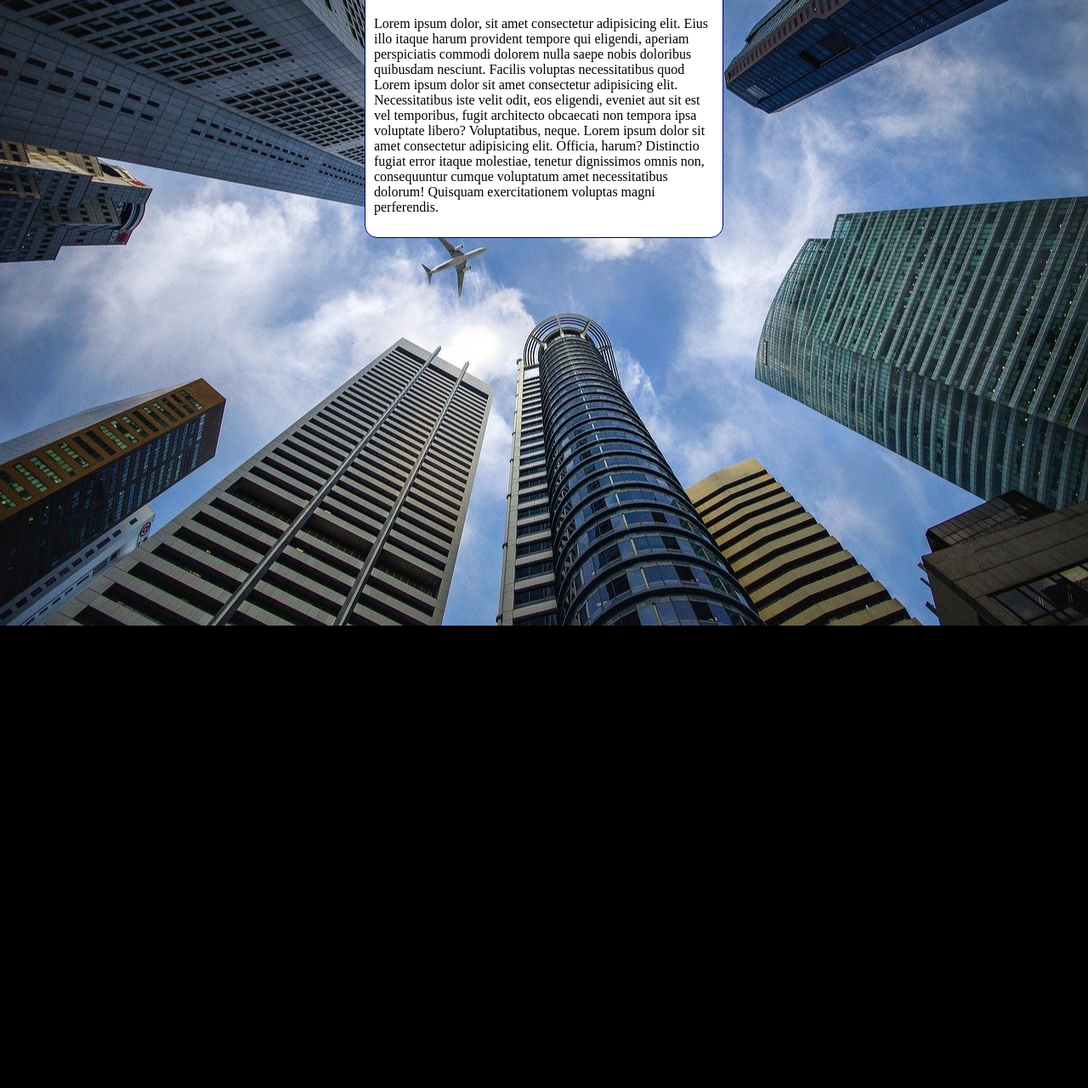
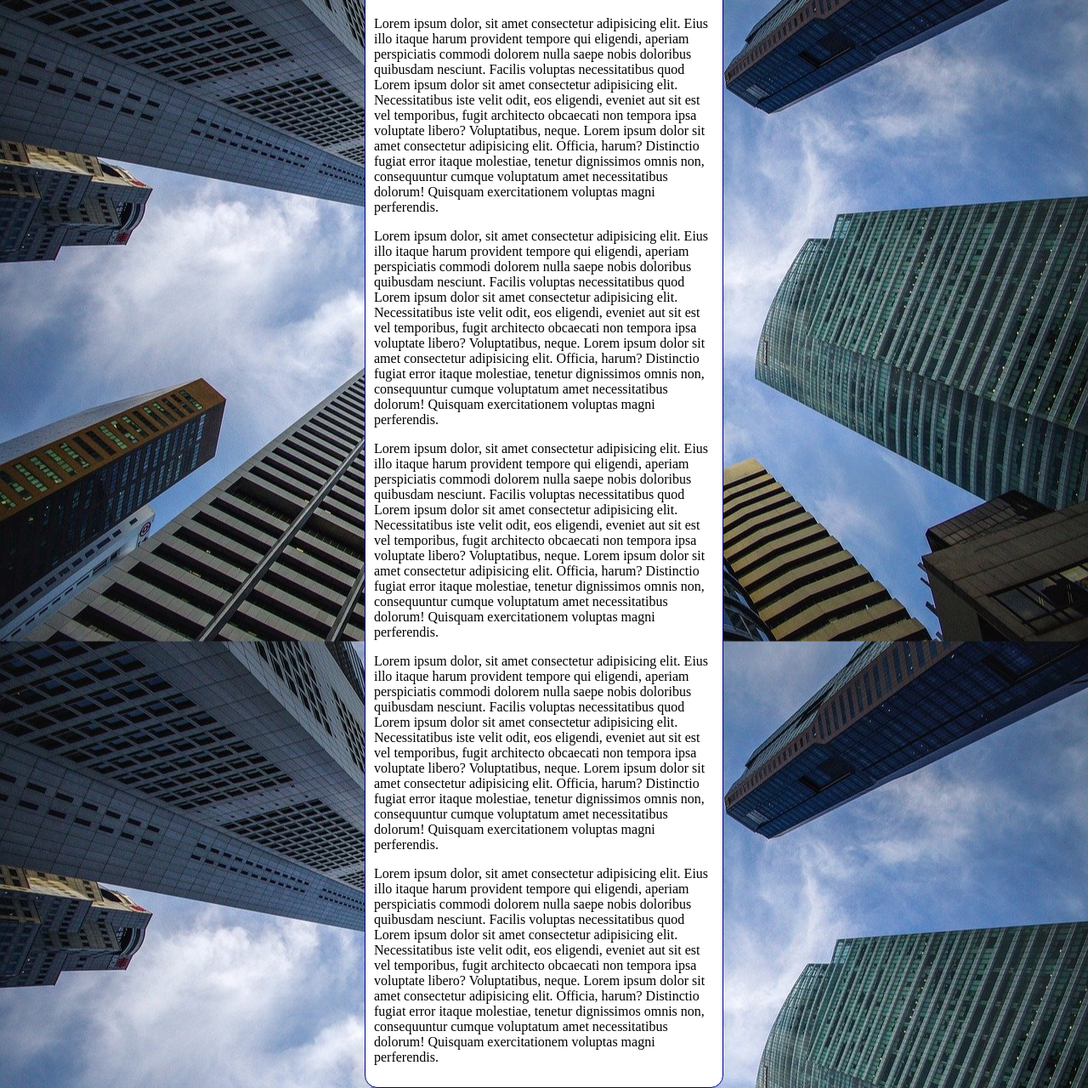
Before and after one commit to maicowmatheus/html-css, a plain HTML site: page exercicios/ex022/fundo006.html in a window 1280 px wide. Shown: the part 80-1360 px from the top of the page at 85% size. Before the commit the page ends 816 px from the top, so only its background shows below. Drawn offline with Linux system fonts and the light colour scheme.

Commit message:
atualização

```diff
--- a/exercicios/ex022/fundo006.html
+++ b/exercicios/ex022/fundo006.html
@@ -12,6 +12,7 @@
             background-position: center center;
             background-repeat: no-repeat;
             background-size: cover;
+            background-repeat: repeat-y;
         }
         main{
             background-color: white;
@@ -27,6 +28,10 @@
     <main>
         <h1>Teste de imagem de fundo</h1>
         <p>Lorem ipsum dolor, sit amet consectetur adipisicing elit. Eius illo itaque harum provident tempore qui eligendi, aperiam perspiciatis commodi dolorem nulla saepe nobis doloribus quibusdam nesciunt. Facilis voluptas necessitatibus quod Lorem ipsum dolor sit amet consectetur adipisicing elit. Necessitatibus iste velit odit, eos eligendi, eveniet aut sit est vel temporibus, fugit architecto obcaecati non tempora ipsa voluptate libero? Voluptatibus, neque. Lorem ipsum dolor sit amet consectetur adipisicing elit. Officia, harum? Distinctio fugiat error itaque molestiae, tenetur dignissimos omnis non, consequuntur cumque voluptatum amet necessitatibus dolorum! Quisquam exercitationem voluptas magni perferendis.</p>
+        <p>Lorem ipsum dolor, sit amet consectetur adipisicing elit. Eius illo itaque harum provident tempore qui eligendi, aperiam perspiciatis commodi dolorem nulla saepe nobis doloribus quibusdam nesciunt. Facilis voluptas necessitatibus quod Lorem ipsum dolor sit amet consectetur adipisicing elit. Necessitatibus iste velit odit, eos eligendi, eveniet aut sit est vel temporibus, fugit architecto obcaecati non tempora ipsa voluptate libero? Voluptatibus, neque. Lorem ipsum dolor sit amet consectetur adipisicing elit. Officia, harum? Distinctio fugiat error itaque molestiae, tenetur dignissimos omnis non, consequuntur cumque voluptatum amet necessitatibus dolorum! Quisquam exercitationem voluptas magni perferendis.</p>
+        <p>Lorem ipsum dolor, sit amet consectetur adipisicing elit. Eius illo itaque harum provident tempore qui eligendi, aperiam perspiciatis commodi dolorem nulla saepe nobis doloribus quibusdam nesciunt. Facilis voluptas necessitatibus quod Lorem ipsum dolor sit amet consectetur adipisicing elit. Necessitatibus iste velit odit, eos eligendi, eveniet aut sit est vel temporibus, fugit architecto obcaecati non tempora ipsa voluptate libero? Voluptatibus, neque. Lorem ipsum dolor sit amet consectetur adipisicing elit. Officia, harum? Distinctio fugiat error itaque molestiae, tenetur dignissimos omnis non, consequuntur cumque voluptatum amet necessitatibus dolorum! Quisquam exercitationem voluptas magni perferendis.</p>
+        <p>Lorem ipsum dolor, sit amet consectetur adipisicing elit. Eius illo itaque harum provident tempore qui eligendi, aperiam perspiciatis commodi dolorem nulla saepe nobis doloribus quibusdam nesciunt. Facilis voluptas necessitatibus quod Lorem ipsum dolor sit amet consectetur adipisicing elit. Necessitatibus iste velit odit, eos eligendi, eveniet aut sit est vel temporibus, fugit architecto obcaecati non tempora ipsa voluptate libero? Voluptatibus, neque. Lorem ipsum dolor sit amet consectetur adipisicing elit. Officia, harum? Distinctio fugiat error itaque molestiae, tenetur dignissimos omnis non, consequuntur cumque voluptatum amet necessitatibus dolorum! Quisquam exercitationem voluptas magni perferendis.</p>
+        <p>Lorem ipsum dolor, sit amet consectetur adipisicing elit. Eius illo itaque harum provident tempore qui eligendi, aperiam perspiciatis commodi dolorem nulla saepe nobis doloribus quibusdam nesciunt. Facilis voluptas necessitatibus quod Lorem ipsum dolor sit amet consectetur adipisicing elit. Necessitatibus iste velit odit, eos eligendi, eveniet aut sit est vel temporibus, fugit architecto obcaecati non tempora ipsa voluptate libero? Voluptatibus, neque. Lorem ipsum dolor sit amet consectetur adipisicing elit. Officia, harum? Distinctio fugiat error itaque molestiae, tenetur dignissimos omnis non, consequuntur cumque voluptatum amet necessitatibus dolorum! Quisquam exercitationem voluptas magni perferendis.</p>
     </main>
 </body>
 </html>
```
